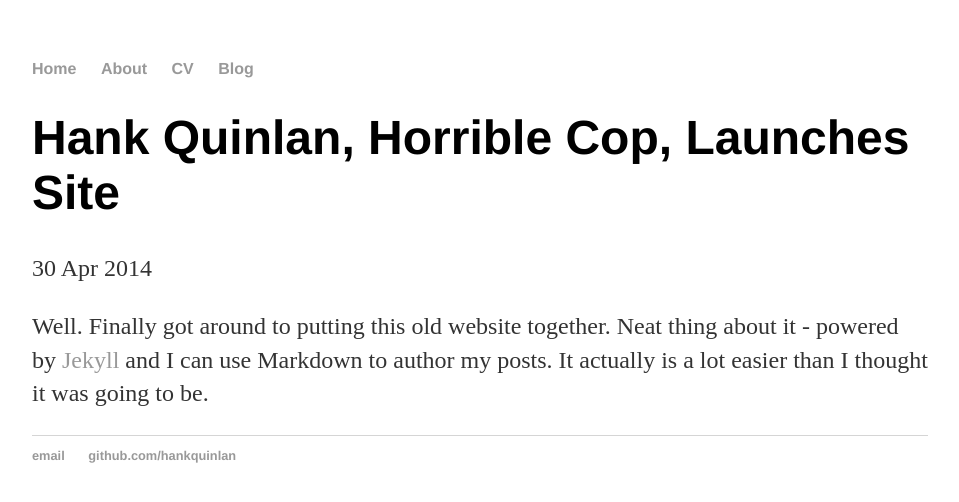
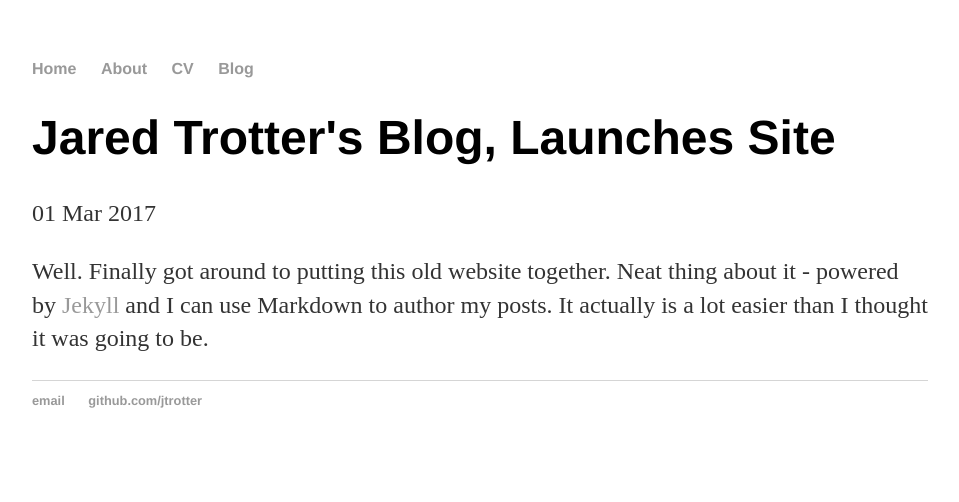
Before and after one commit to jtrotter/jtrotter.github.io, a Jekyll site: the page built from _posts/2014-04-30-hank-quinlan-site-launched.md, in a window 1280 px wide. Shown: the top 502 px of the page, without its empty margins (160-1119 px from the left). Built offline with Jekyll 4.4.1, drawn with Linux system fonts in a browser that asks for light colours.

Commit message:
Updates to GitHub pages blog test

```diff
--- a/_config.yml
+++ b/_config.yml
@@ -1,2 +1,3 @@
 name: Jared Trotter
 markdown: kramdown
+permalink: /blog/:year/:month/:day/:title
--- a/_layouts/default.html
+++ b/_layouts/default.html
@@ -21,8 +21,8 @@
       </div><!-- /.container -->
       <footer>
           <ul>
-              <li><a href="mailto:hankquinlanhub@gmail.com">email</a></li>
-              <li><a href="https://github.com/hankquinlan">github.com/hankquinlan</a></li>
+              <li><a href="mailto:hello@jaredtrotter.com">email</a></li>
+              <li><a href="https://github.com/jtrotter">github.com/jtrotter</a></li>
         </ul>
       </footer>
     </body>
--- a/_posts/2014-04-30-hank-quinlan-site-launched.md
+++ b/_posts/2014-04-30-hank-quinlan-site-launched.md
@@ -1,7 +1,7 @@
 ---
 layout: post
-title: "Hank Quinlan, Horrible Cop, Launches Site"
-date: 2014-04-30
+title: "Jared Trotter's Blog, Launches Site"
+date: 2017-03-01
 ---
 
 Well. Finally got around to putting this old website together. Neat thing about it - powered by [Jekyll](http://jekyllrb.com) and I can use Markdown to author my posts. It actually is a lot easier than I thought it was going to be.
--- a/blog/index.html
+++ b/blog/index.html
@@ -1,6 +1,6 @@
 ---
 layout: default
-title: Hank Quinlan's Blog
+title: Jared Trotter's Blog
 ---
   <h1>{{ page.title }}</h1>
   <ul class="posts">
--- a/index.html
+++ b/index.html
@@ -1,8 +1,8 @@
 ---
 layout: default
-title: Hank Quinlan, Horrible Cop
+title: Jared Trotter's Blog
 ---
 <div class="blurb">
-  <h1>Hi there, I'm Hank Quinlan!</h1>
-  <p>I'm best known as the horrible cop from <em>A Touch of Evil</em> Don't trust me. <a href="/about">Read more about my life...</a></p>
+  <h1>Hi there, I'm Jared Trotter!</h1>
+  <p>Testing Github pages blog</p>
 </div><!-- /.blurb -->
```
Also changed, not shown: blog/atom.xml (added, +27 -0 lines).
